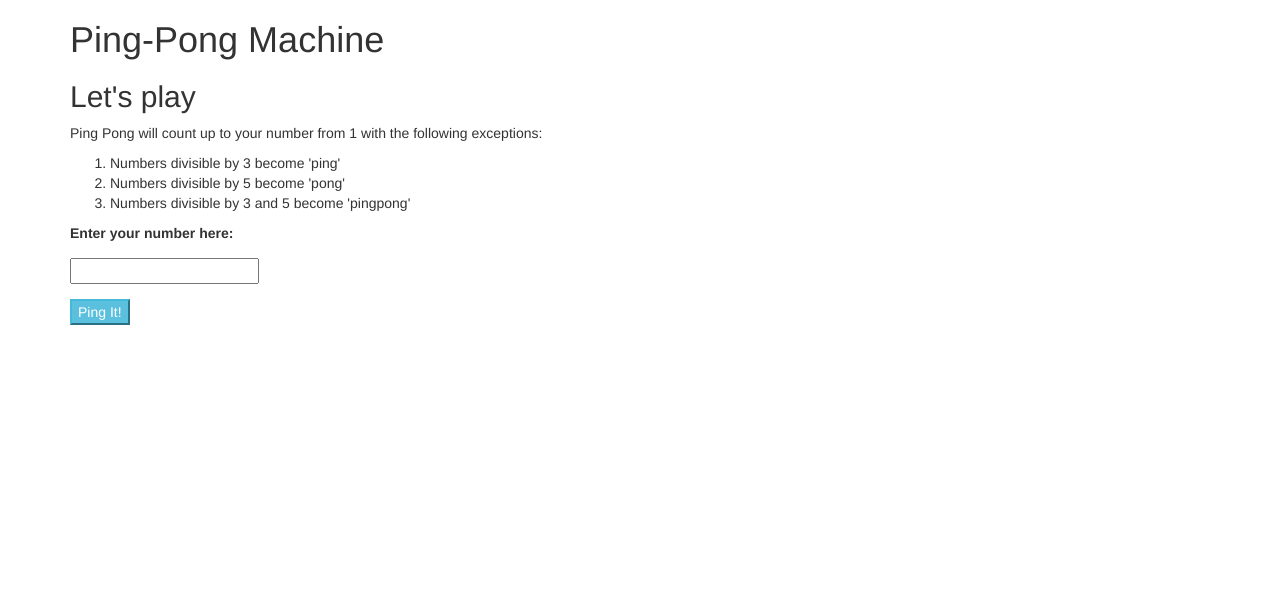
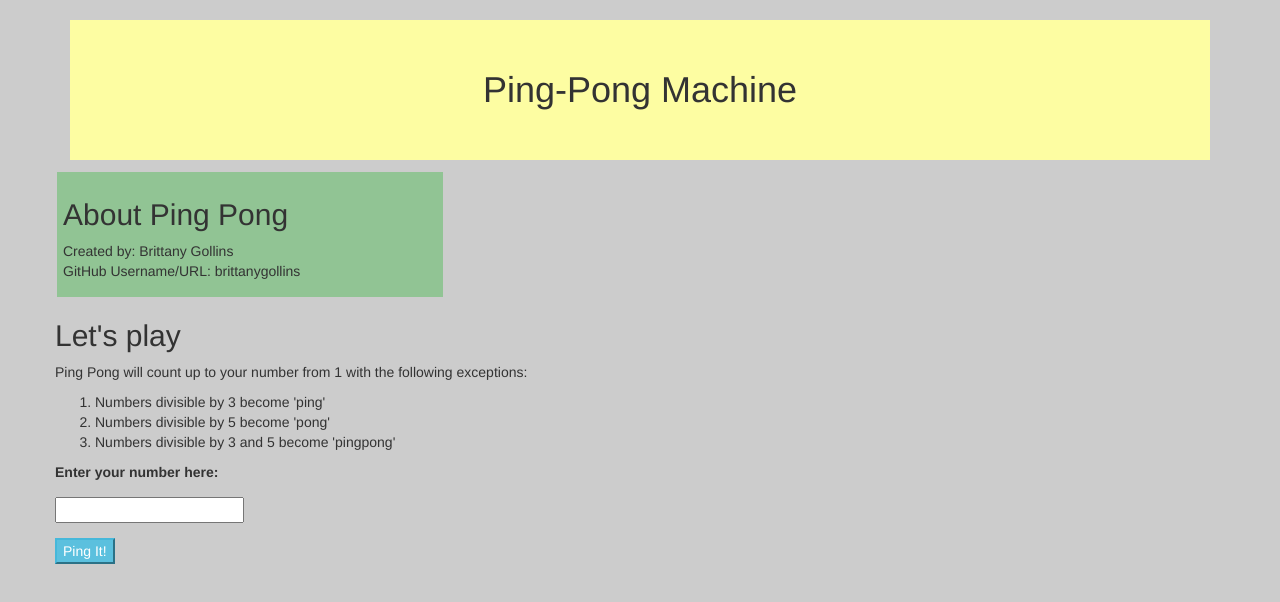
Before and after one commit to bgollins/ping-pong, a plain HTML site: page index.html in a window 1280 px wide. Drawn offline with Linux system fonts and the light colour scheme.

Commit message:
add column formatting with background colors. Can't quite get the setup right.

```diff
--- a/css/styles.css
+++ b/css/styles.css
@@ -1,3 +1,26 @@
 #result {
   display: none;
 }
+
+h1 {
+  background-color: #FDFDA2;
+  padding: 50px;
+  text-align: center;
+}
+
+body {
+  background-color: #CCCCCC;
+}
+
+.col-md-4 {
+  width: 33%;
+  float: left;
+  background-color: #91c494;
+  margin: 2px;
+  padding: 6px;
+  max-width: 500px;
+}
+
+.row-eq-height {
+  height: 100%;
+}
--- a/index.html
+++ b/index.html
@@ -11,6 +11,15 @@
     <div class="container">
       <h1>Ping-Pong Machine</h1>
 
+      <div class="row">
+        <div class="col-md-4">
+          <p><h2>About Ping Pong</h2></p>
+          Created by: Brittany Gollins
+          <p>GitHub Username/URL: brittanygollins</p>
+        </div>
+
+        <div class="row">
+          <div class="col-md-8">
             <form id="ping-pong">
               <div class="form-group">
                 <h2>Let's play</h2>
@@ -23,12 +32,16 @@
                 <p><label for="number">Enter your number here:</label></p>
                 <input id="number" type="text">
               </div>
-
               <button type="submit" class="btn-info">Ping It!</button>
             </form>
 
             <div id="result">
-        <p><span class="result"></span></p>
+              <ul>
+                <li><span class="result"></span></li>
+              </ul>
+            </div>
+          </div>
+        </div>
       </div>
     </div>
   </body>
```
Also changed, not shown: js/scripts.js (+2 -5 lines). Lines whose indentation alone changed are shown as unchanged.
